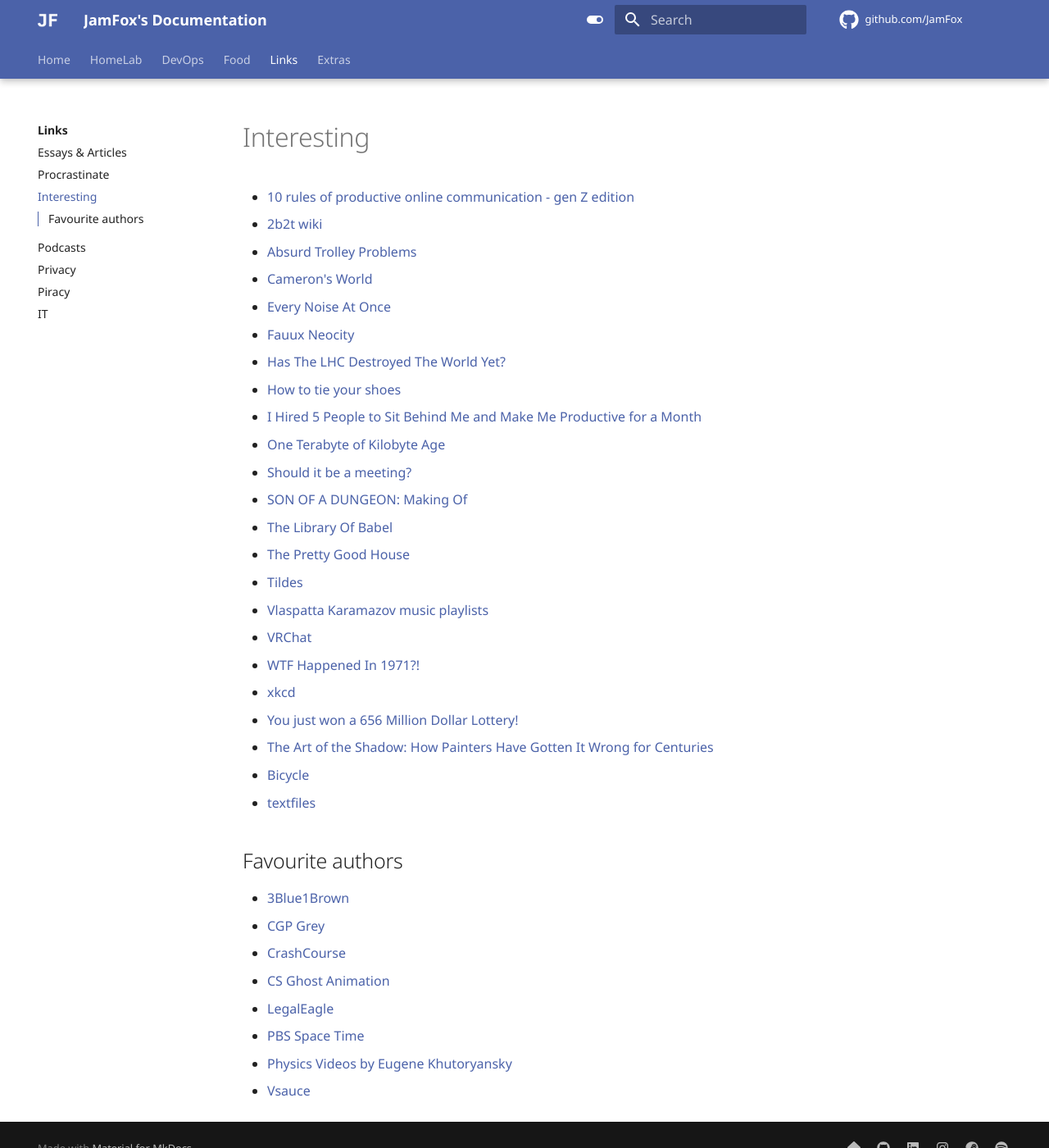
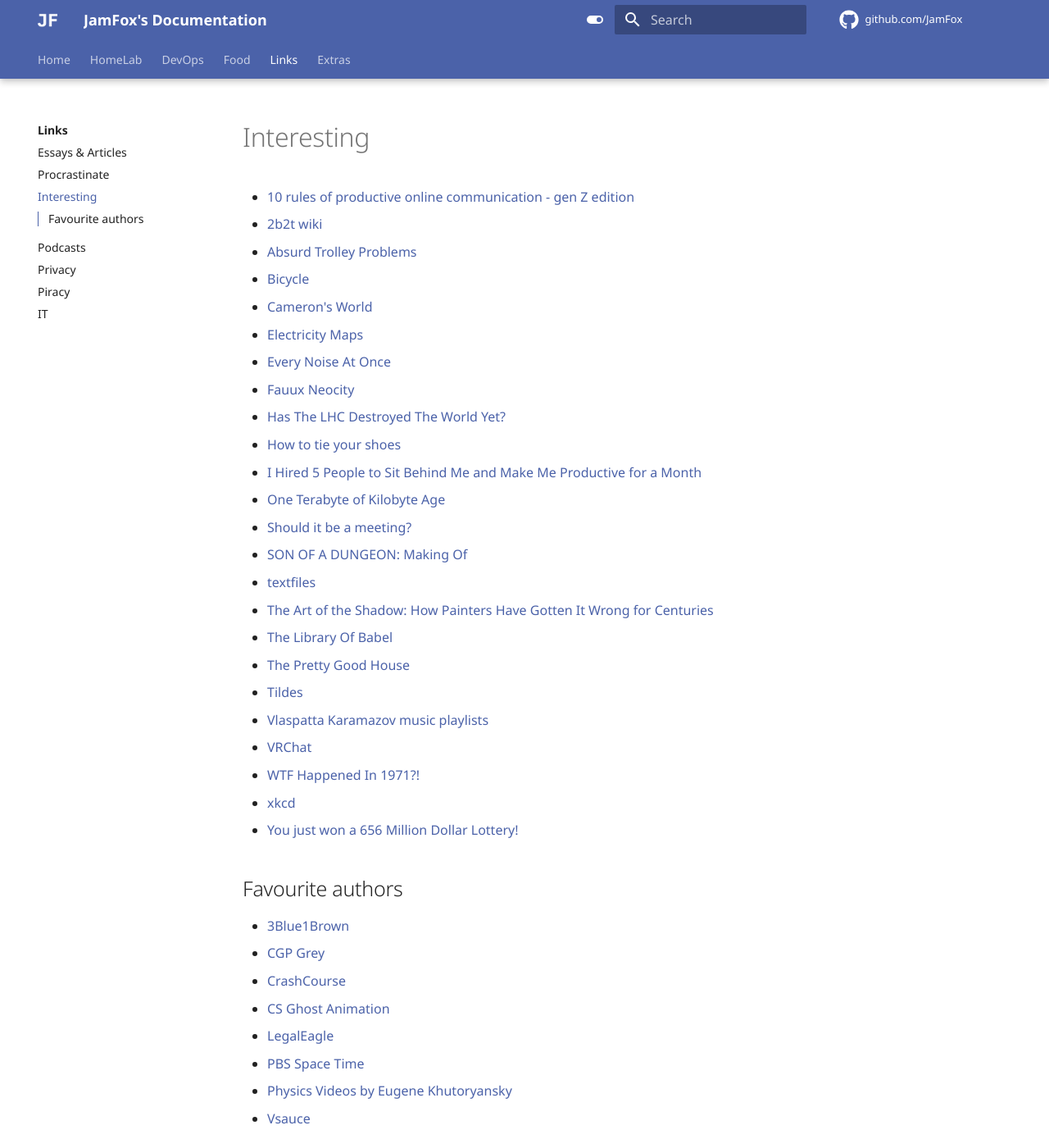
Before and after one commit to JamFox/docs.jamfox.dev, an MkDocs documentation site: the page built from docs/content/links/interesting.md, in a window 1280 px wide and 1400 px high. Shown: the whole window at 82% size. Built offline with MkDocs 1.6.1 and Material for MkDocs 9.7.7, drawn with Linux system fonts in a browser that asks for light colours; comment, search, counter and statistics services are not loaded.

Commit message:
add elec maps

```diff
--- a/docs/content/links/interesting.md
+++ b/docs/content/links/interesting.md
@@ -5,7 +5,9 @@ title: "Interesting"
 - [10 rules of productive online communication - gen Z edition](https://manyonepercents.substack.com/p/productive-online-communication-gen-z)
 - [2b2t wiki](https://2b2t.miraheze.org/wiki/Nocom)
 - [Absurd Trolley Problems](https://neal.fun/absurd-trolley-problems/)
+- [Bicycle](https://ciechanow.ski/bicycle/)
 - [Cameron's World](https://www.cameronsworld.net/)
+- [Electricity Maps](https://app.electricitymaps.com/map)
 - [Every Noise At Once](https://everynoise.com/)
 - [Fauux Neocity](https://fauux.neocities.org/)
 - [Has The LHC Destroyed The World Yet?](http://hasthelargehadroncolliderdestroyedtheworldyet.com/)
```
Also changed, not shown: other parts of docs/content/links/interesting.md (+2 -3 lines).
